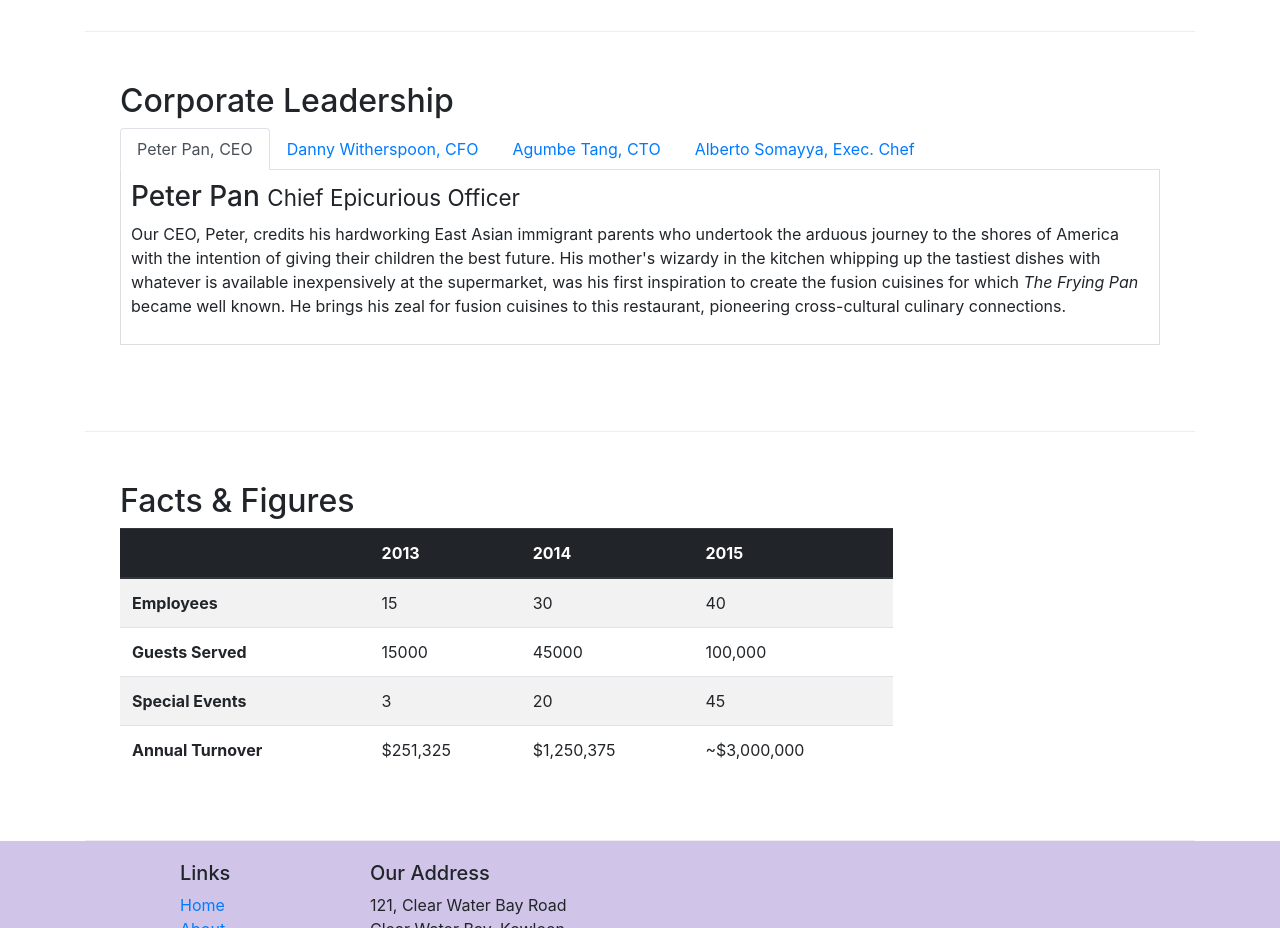
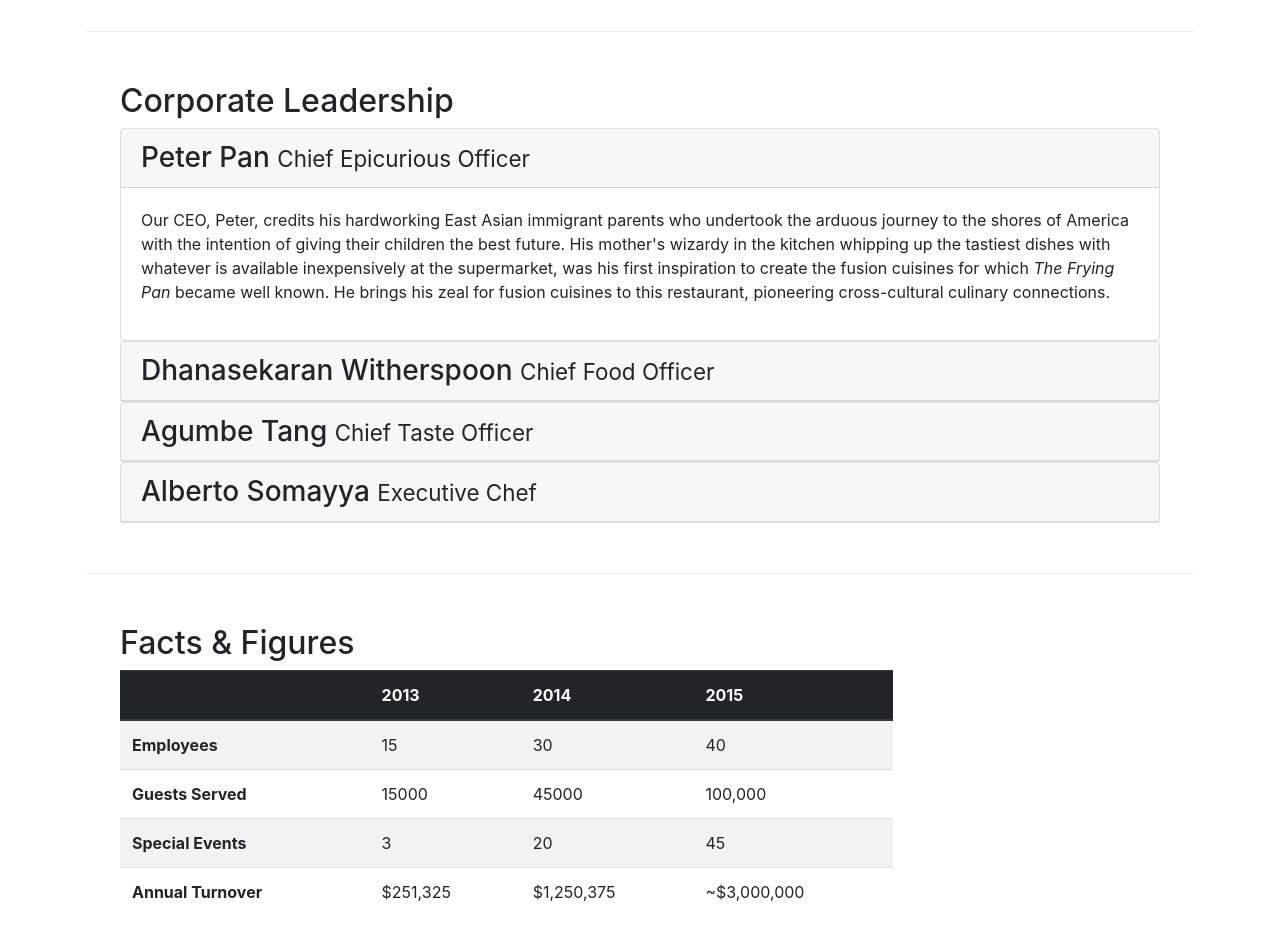
Before and after one commit to harshputu/bs, a website: page aboutus.html in a window 1280 px wide. Shown: the part 940-1868 px from the top of the page. Drawn offline with nearby package versions, Linux system fonts and the light colour scheme.

Commit message:
accordion

```diff
--- a/aboutus.html
+++ b/aboutus.html
@@ -100,40 +100,63 @@
             <div class="col-12 ">
                 <h2>Corporate Leadership</h2>
 
-                <ul class="nav nav-tabs">
-                    <li class="nav-item">
-                      <a class="nav-link active" href="#peter"
-                        role="tab" data-toggle="tab">Peter Pan, CEO</a>
-                    </li>
-                    <li class="nav-item">
-                      <a class="nav-link" href="#danny" role="tab"
-                        data-toggle="tab">Danny Witherspoon, CFO</a>
-                    </li>
-                    <li class="nav-item">
-                      <a class="nav-link" href="#agumbe"role="tab"
-                        data-toggle="tab">Agumbe Tang, CTO</a>
-                    </li>
-                    <li class="nav-item">
-                      <a class="nav-link" href="#alberto" role="tab"
-                        data-toggle="tab">Alberto Somayya, Exec. Chef</a>
-                    </li>
-                </ul>
-                <div class="tab-content">
-                    <div role="tabpanel" class="tab-pane fade show active" id="peter">
-                        <h3>Peter Pan <small>Chief Epicurious Officer</small></h3>
+
+                <div id="accordion">
+                        <div class="card">
+                            <div role="tab" class="card-header" id="peterhead">
+                                <h3 class="mb-0">
+                                    <a  data-toggle="collapse" data-target="#peter">
+                                    Peter Pan <small>Chief Epicurious Officer</small>
+                                    </a>
+                                </h3>
+                            </div>
+                            <div  class="collapse show" id="peter" data-parent="#accordion">
+                                <div class="card-body">
                                     <p class="d-none d-sm-block">Our CEO, Peter, credits his hardworking East Asian immigrant parents who undertook the arduous journey to the shores of America with the intention of giving their children the best future. His mother's wizardy in the kitchen whipping up the tastiest dishes with whatever is available inexpensively at the supermarket, was his first inspiration to create the fusion cuisines for which <em>The Frying Pan</em> became well known. He brings his zeal for fusion cuisines to this restaurant, pioneering cross-cultural culinary connections.</p>
                                 </div>
-                    <div role="tabpanel" class="tab-pane fade " id="danny">
-                    <h3>Dhanasekaran Witherspoon <small>Chief Food Officer</small></h3>
+                            </div>
+                        </div>
+                        <div class="card">
+                            <div class="card-header" role="tab" id="dannyhead">
+                                <h3 class="mb-0">
+                                    <a class="collapsed"  data-toggle="collapse" data-target="#danny">
+                                    Dhanasekaran Witherspoon <small>Chief Food Officer</small>
+                                    </a>
+                                </h3>
+                            </div>
+                            <div  class="collapse" id="danny" data-parent="#accordion" >
+                                <div class="card-body">
                                      <p class="d-none d-sm-block">Our CFO, Danny, as he is affectionately referred to by his colleagues, comes from a long established family tradition in farming and produce. His experiences growing up on a farm in the Australian outback gave him great appreciation for varieties of food sources. As he puts it in his own words, <em>Everything that runs, wins, and everything that stays, pays!</em></p>
                                 </div>
-                     <div role="tabpanel" class="tab-pane fade " id="agumbe">
-                    <h3>Agumbe Tang <small>Chief Taste Officer</small></h3>
+                            </div>
+                        </div>
+                        <div class="card">
+                            <div class="card-header" role="tab" id="agumbehead">
+                                <h3 class="mb-0">
+                                    <a class="collapsed"  data-toggle="collapse" data-target="#agumbe">
+                                    Agumbe Tang <small>Chief Taste Officer</small>
+                                    </a>
+                                </h3>
+                            </div>
+                            <div  class="collapse" id="agumbe" data-parent="#accordion">
+                                <div class="card-body">
                                     <p class="d-none d-sm-block">Blessed with the most discerning gustatory sense, Agumbe, our CTO, personally ensures that every dish that we serve meets his exacting tastes. Our chefs dread the tongue lashing that ensues if their dish does not meet his exacting standards. He lives by his motto, <em>You click only if you survive my lick.</em></p>
                                 </div>
-                    <div role="tabpanel" class="tab-pane fade " id="alberto">
-                    <h3>Alberto Somayya <small>Executive Chef</small></h3>
+                            </div>
+                        </div>
+                        <div class="card">
+                            <div class="card-header" role="tab" id="albertohead">
+                                <h3 class="mb-0">
+                                    <a class="collapsed" data-toggle="collapse" data-target="#alberto">
+                                    Alberto Somayya <small>Executive Chef</small>
+                                    </a>
+                                </h3>
+                            </div>
+                            <div class="collapse" id="alberto" data-parent="#accordion">
+                                <div class="card-body">
                                     <p class="d-none d-sm-block">Award winning three-star Michelin chef with wide International experience having worked closely with whos-who in the culinary world, he specializes in creating mouthwatering Indo-Italian fusion experiences. He says, <em>Put together the cuisines from the two craziest cultures, and you get a winning hit! Amma Mia!</em></p>
+                                </div>
+                            </div>
                         </div>
                 </div>
             </div>
```
Lines whose indentation alone changed are shown as unchanged.
